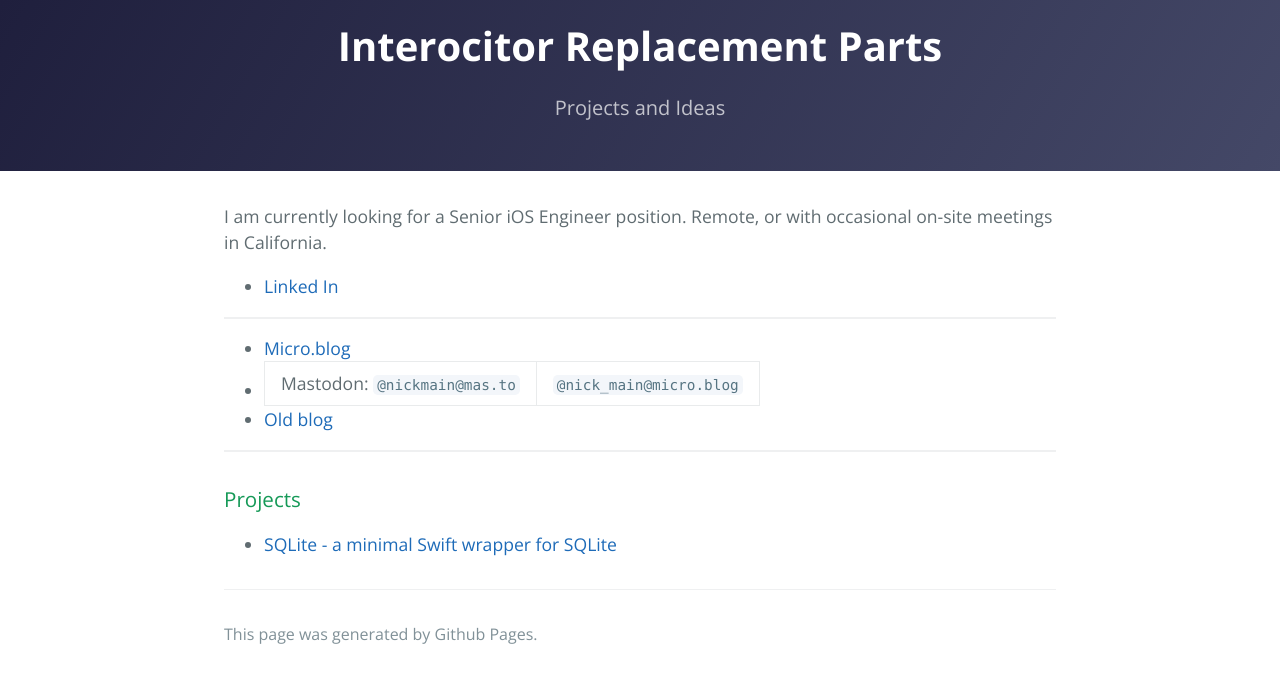
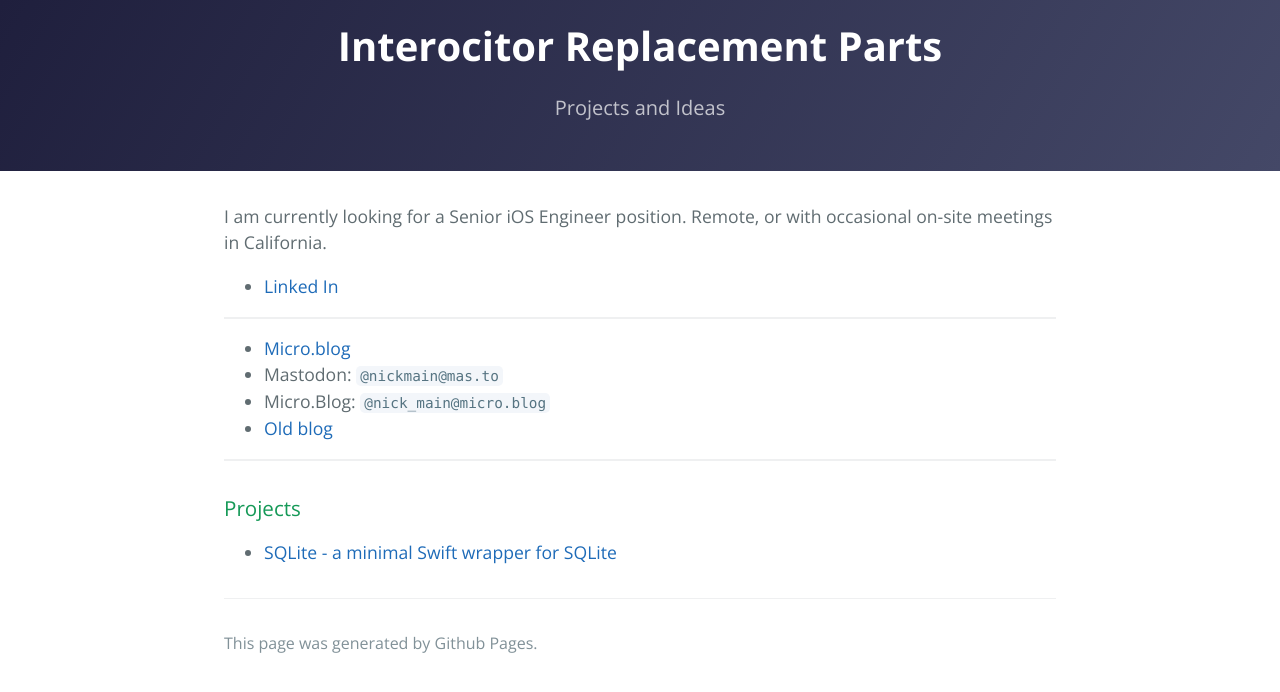
Before and after one commit to nickmain/nickmain.github.io, a Jekyll site: the page built from index.md, in a window 1280 px wide. Shown: the top 692 px of the page. Built offline with Jekyll 4.4.1, drawn with Linux system fonts in a browser that asks for light colours; our own code applies the rules of GitHub Pages for plain Markdown files.

Commit message:
Update index.md

```diff
--- a/index.md
+++ b/index.md
@@ -6,7 +6,8 @@ Remote, or with occasional on-site meetings in California.
 ---
 
 * [Micro.blog](https://nick-main.micro.blog)
-* Mastodon: `@nickmain@mas.to` | `@nick_main@micro.blog`
+* Mastodon: `@nickmain@mas.to`
+* Micro.Blog: `@nick_main@micro.blog`
 * [Old blog](http://epistemologicalengineering.blogspot.com)
 
 ---
```
